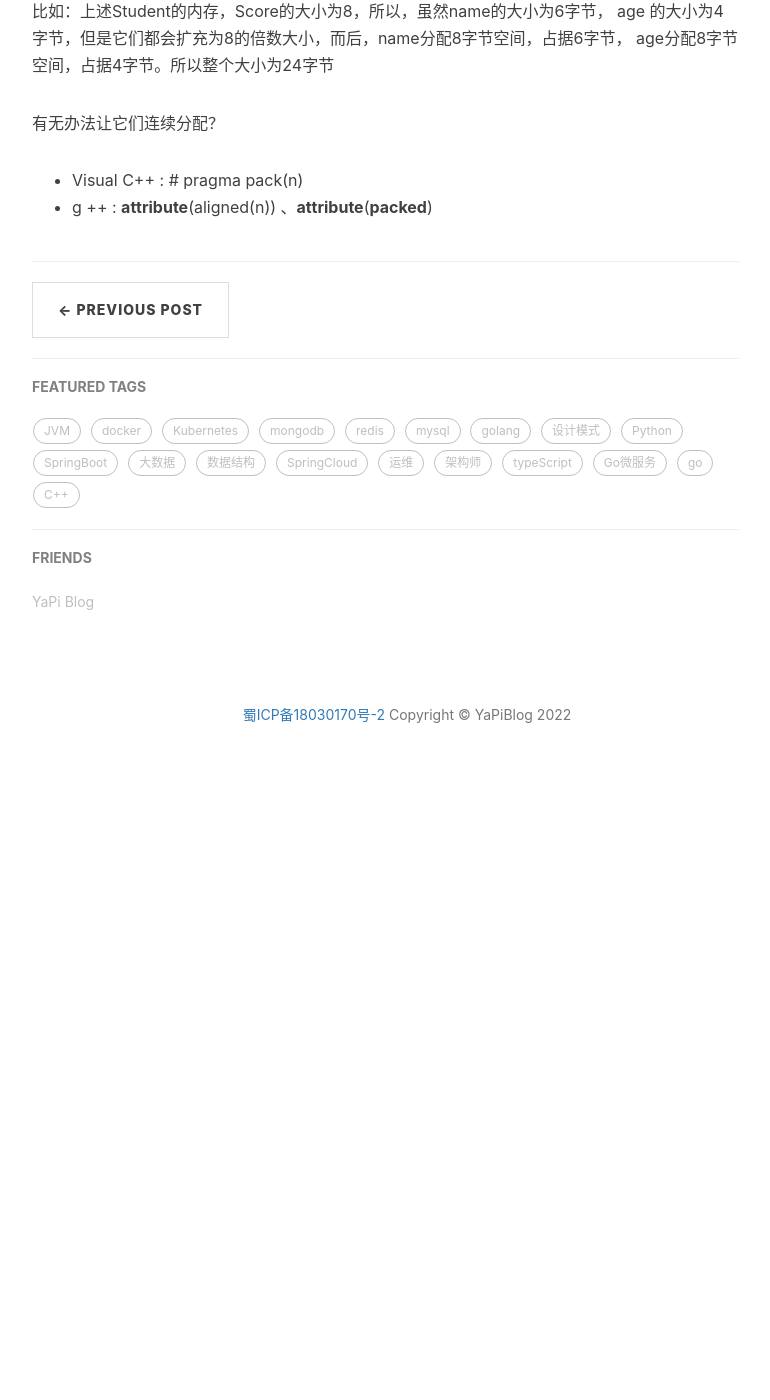
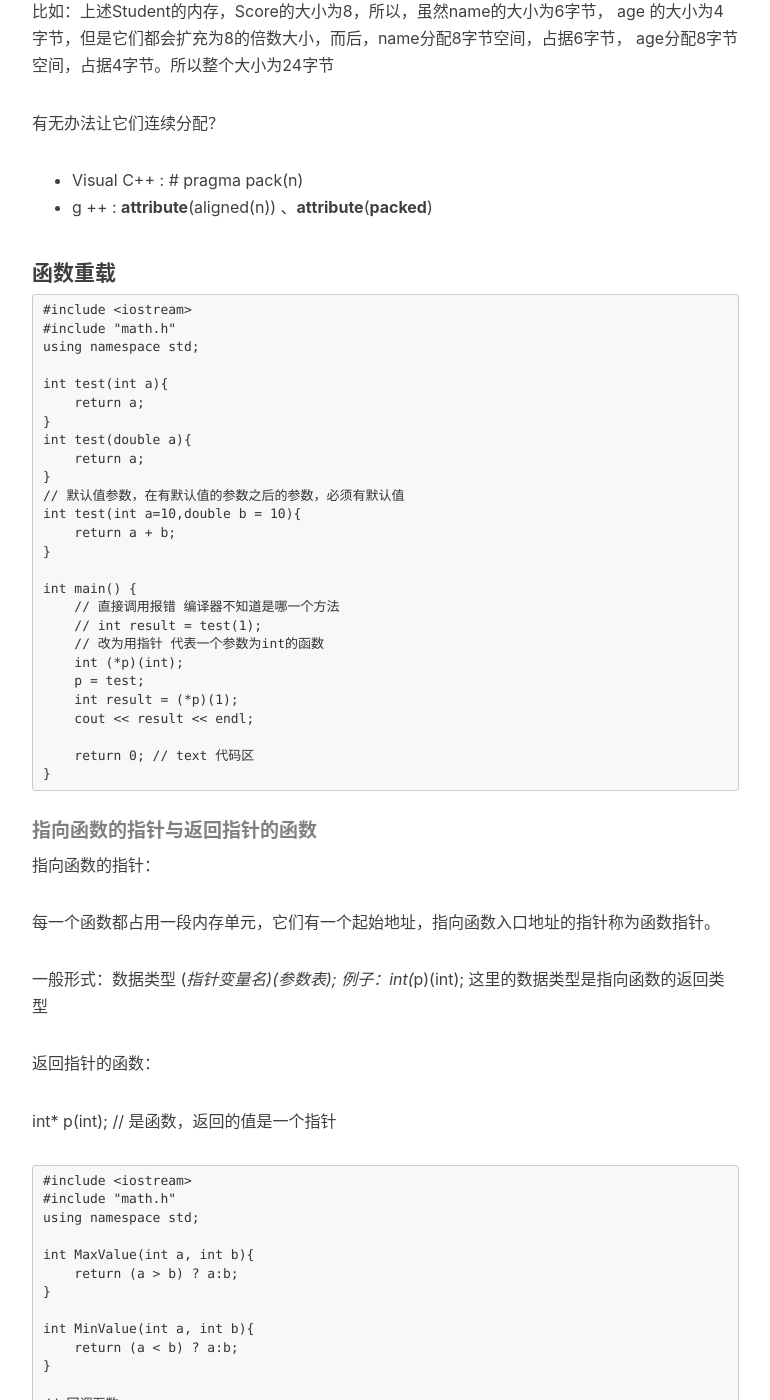
Before and after one commit to scncyangping/scncyangping.github.io, a Jekyll site: the page built from _posts/C++/2022-01-20-c++05.markdown, in a window 1280 px wide and 1400 px high, scrolled down 2477 px. Shown: the whole window, without its empty margins (233-1003 px from the left). Built offline with Jekyll 4.4.1, drawn with Linux system fonts in a browser that asks for light colours; nearby versions of some CDN libraries; comment, search, counter and statistics services are not loaded; before the commit the page ends 3269 px from its top, so only the background shows below that; some of the changed text lies outside the part shown.

Commit message:
函数重载

````diff
--- a/_posts/C++/2022-01-20-c++05.markdown
+++ b/_posts/C++/2022-01-20-c++05.markdown
@@ -113,3 +113,75 @@ age分配8字节空间，占据4字节。所以整个大小为24字节
 
 - Visual C++ : # pragma pack(n)
 - g ++ : __attribute__(aligned(n)) 、__attribute__(__packed__)
+
+#### 函数重载
+
+```text
+#include <iostream>
+#include "math.h"
+using namespace std;
+
+int test(int a){
+    return a;
+}
+int test(double a){
+    return a;
+}
+// 默认值参数，在有默认值的参数之后的参数，必须有默认值
+int test(int a=10,double b = 10){
+    return a + b;
+}
+
+int main() {
+    // 直接调用报错 编译器不知道是哪一个方法
+    // int result = test(1);
+    // 改为用指针 代表一个参数为int的函数
+    int (*p)(int);
+    p = test;
+    int result = (*p)(1);
+    cout << result << endl;
+
+    return 0; // text 代码区
+}
+```
+
+##### 指向函数的指针与返回指针的函数
+指向函数的指针：
+
+每一个函数都占用一段内存单元，它们有一个起始地址，指向函数入口地址的指针称为函数指针。
+
+一般形式：数据类型 (*指针变量名)(参数表);
+例子：int(*p)(int);
+这里的数据类型是指向函数的返回类型
+
+返回指针的函数：
+
+int* p(int); // 是函数，返回的值是一个指针
+
+
+```text
+#include <iostream>
+#include "math.h"
+using namespace std;
+
+int MaxValue(int a, int b){
+    return (a > b) ? a:b;
+}
+
+int MinValue(int a, int b){
+    return (a < b) ? a:b;
+}
+
+// 回调函数
+bool ProcessNum(int a,int b,int(*p)(int a,int b)){
+    cout << p(a,b) <<endl;
+    return true;
+}
+int main() {
+    int a = 10, y =20;
+    ProcessNum(10,20,MaxValue); // 20
+    ProcessNum(10,20,MinValue); // 10
+
+    return 0; // text 代码区
+}
+```
````
